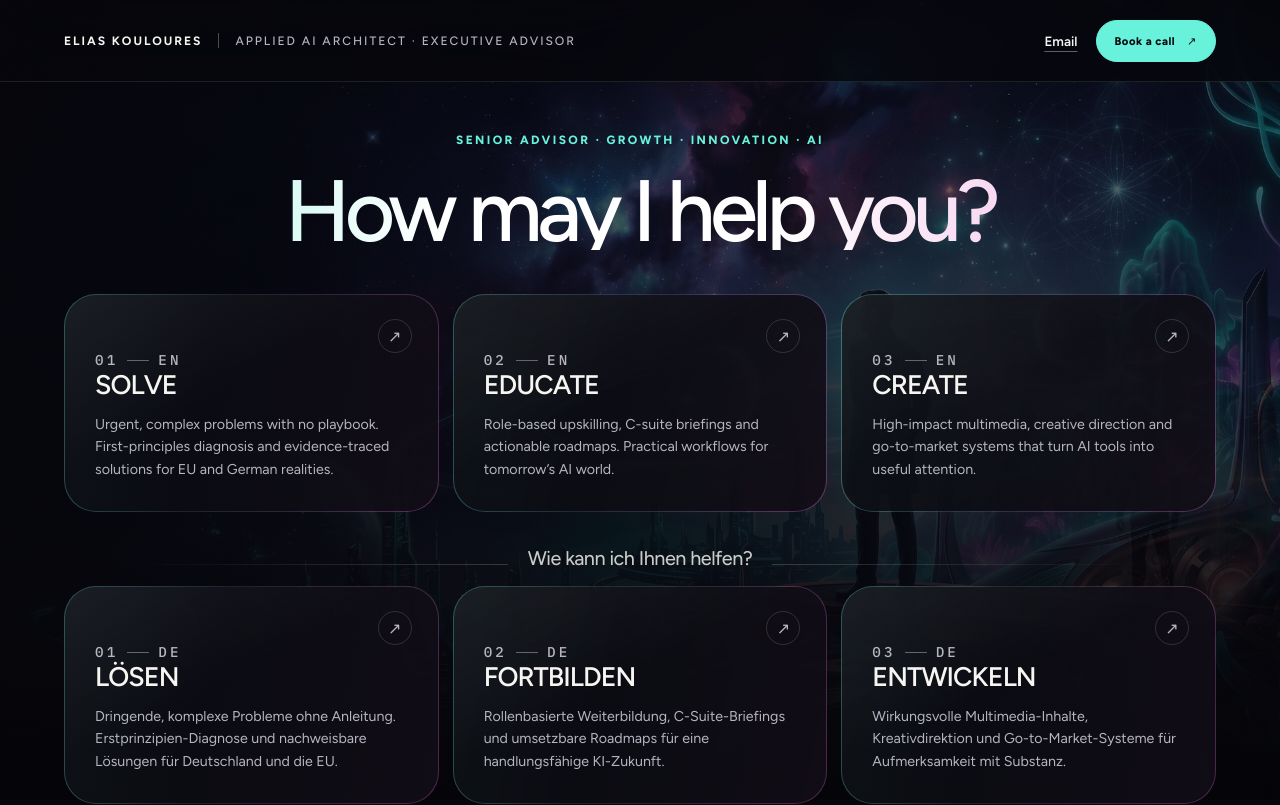
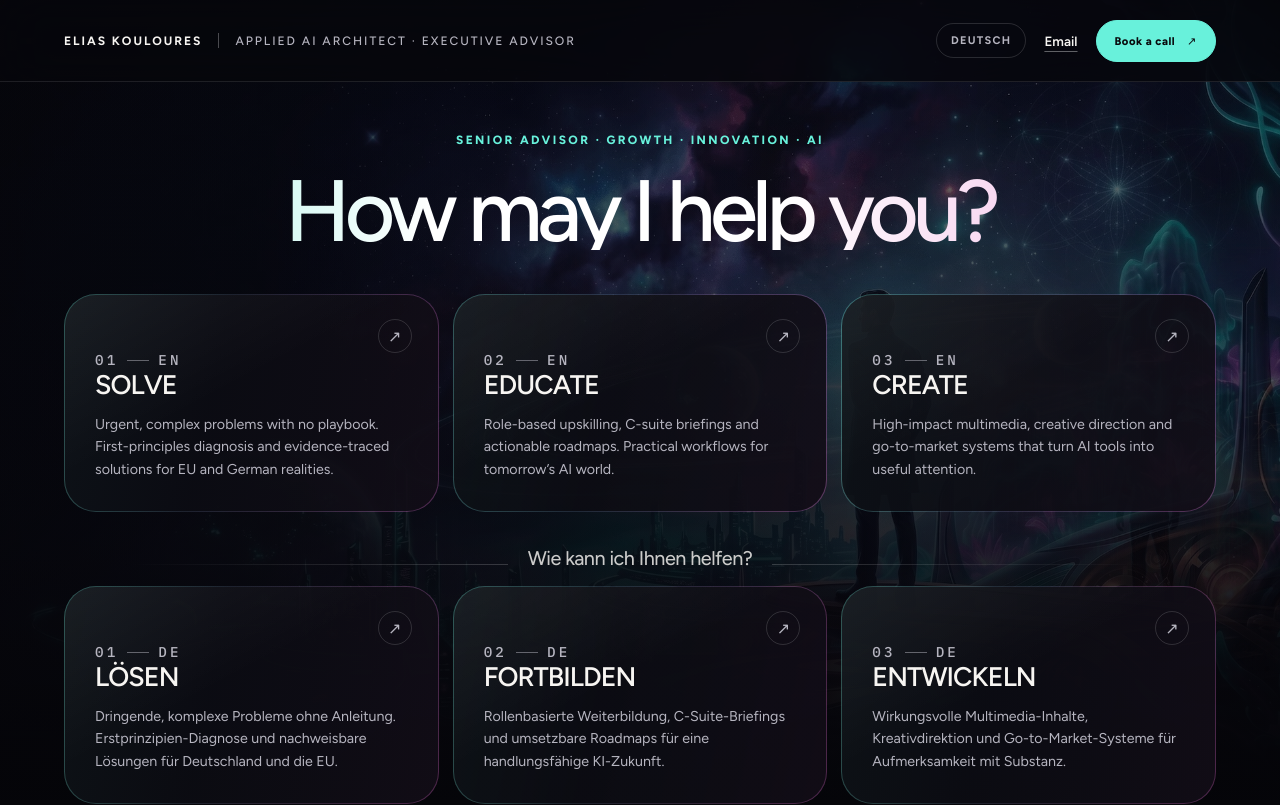
Before and after one commit to EliasKouloures/EliasKouloures-Com, a Next.js app: page / in a window 1280 px wide. Shown: the top 805 px of the page. Built offline with nearby package versions, Linux system fonts and the light colour scheme; no server answers.

Commit message:
Apply UX-audit fixes: skip link, aria-labels, kicker, brief fallback, back-to-top (components)

```diff
--- a/app/components/SiteHeader.tsx
+++ b/app/components/SiteHeader.tsx
@@ -4,11 +4,14 @@ import { contact, type Language } from "../site-data";
 type SiteHeaderProps = {
   language?: Language;
   pairSlug?: string;
+  /** Landing page only: link the language pill to the on-page German section. */
+  germanAnchor?: boolean;
 };
 
 export function SiteHeader({
   language = "en",
   pairSlug,
+  germanAnchor,
 }: SiteHeaderProps) {
   const isGerman = language === "de";
 
@@ -38,6 +41,14 @@ export function SiteHeader({
             <Link className="language-link" href={`/${pairSlug}/`}>
               {isGerman ? "ENGLISH" : "DEUTSCH"}
             </Link>
+          ) : germanAnchor ? (
+            <a
+              className="language-link"
+              href="#deutsch"
+              aria-label="Zum deutschen Angebot auf dieser Seite springen"
+            >
+              DEUTSCH
+            </a>
           ) : null}
           <a
             className="text-link header-email"
```
Also changed, not shown: app/components/WorkPage.tsx (+11 -1 lines).
